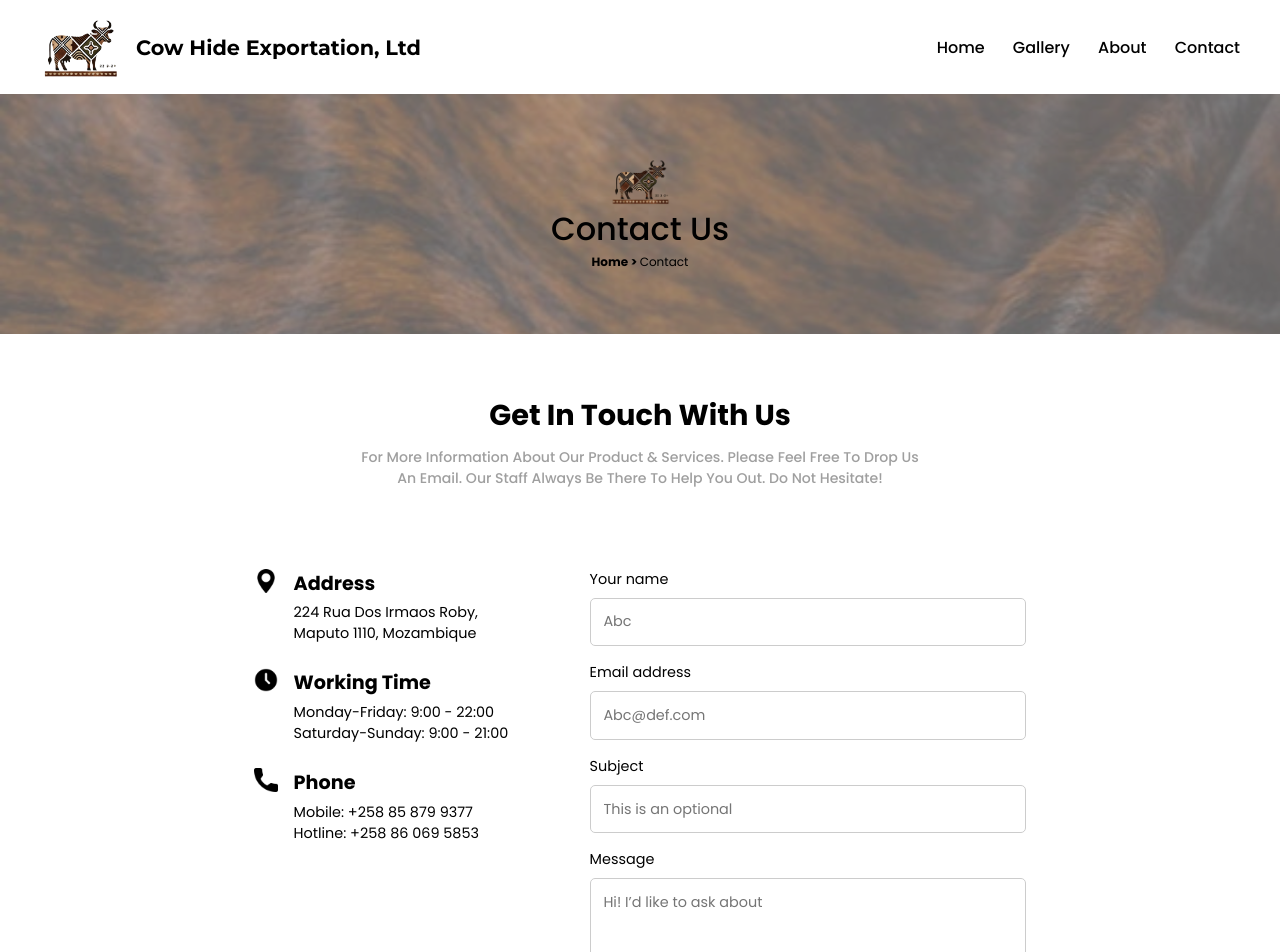
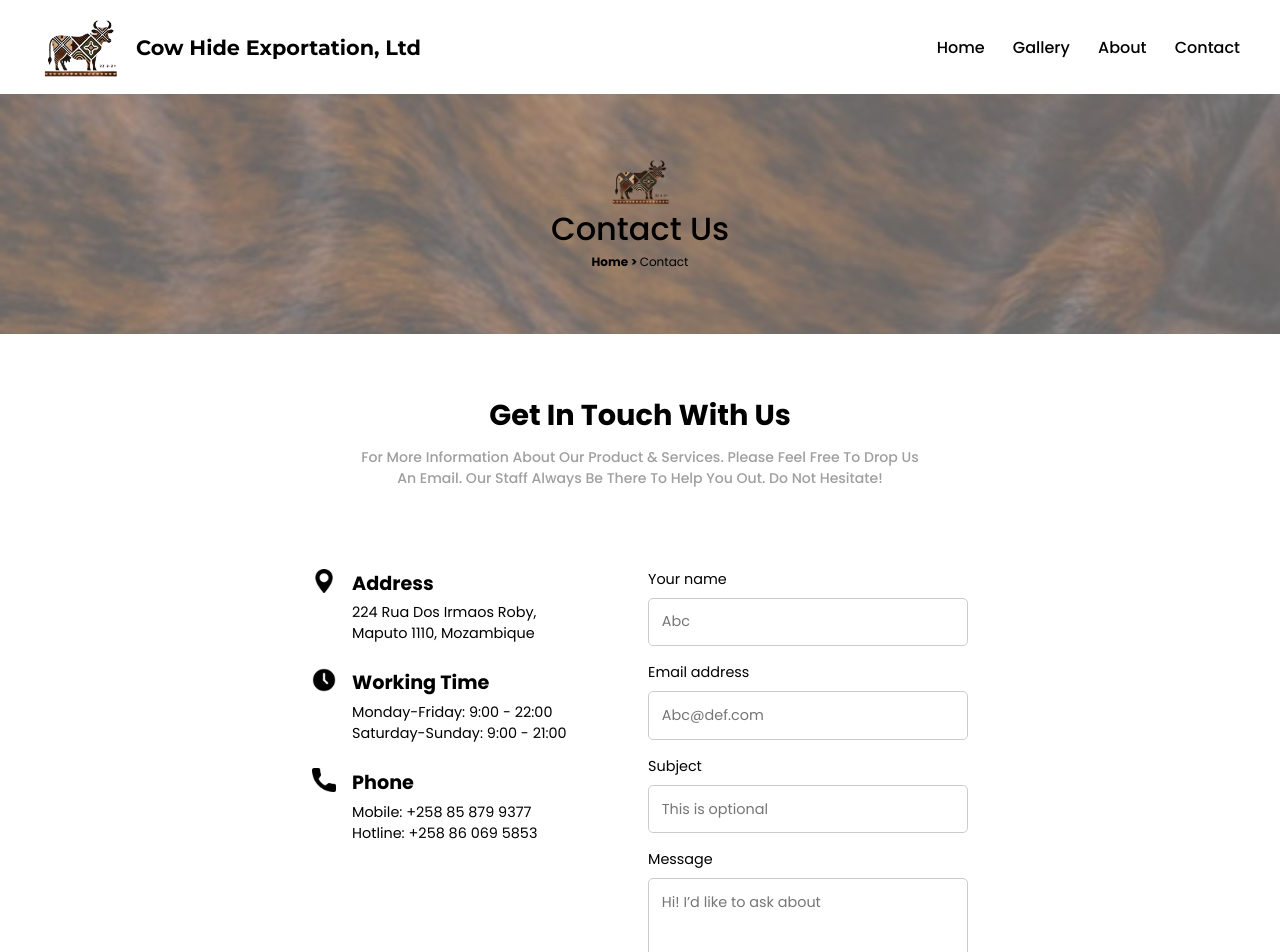
Before and after one commit to DEGEN101/cow-hide-exportation-website, a React (Create React App) app: page /#/contact in a window 1280 px wide. Shown: the top 952 px of the page. Built offline with nearby package versions, Linux system fonts and the light colour scheme.

Commit message:
Fixed Email Sender

```diff
--- a/src/Components/ContactForm/ContactForm.jsx
+++ b/src/Components/ContactForm/ContactForm.jsx
@@ -3,6 +3,7 @@ import './ContactForm.css';
 import clockIcon from "../../Assets/Images/UI/Icons/clock_icon.png";
 import locationIcon from "../../Assets/Images/UI/Icons/location_icon.png";
 import phoneIcon from "../../Assets/Images/UI/Icons/phone_icon.png";
+import EmailSender from './EmailSender';
 
 const ContactForm = () => {
   return (
@@ -30,25 +31,7 @@ const ContactForm = () => {
           </div>
         </div>
       </div>
-      <form className="contact-form">
-        <div className="form-group">
-          <label htmlFor="name">Your name</label>
-          <input type="text" id="name" placeholder="Abc" />
-        </div>
-        <div className="form-group">
-          <label htmlFor="email">Email address</label>
-          <input type="email" id="email" placeholder="Abc@def.com" />
-        </div>
-        <div className="form-group">
-          <label htmlFor="subject">Subject</label>
-          <input type="text" id="subject" placeholder="This is an optional" />
-        </div>
-        <div className="form-group">
-          <label htmlFor="message">Message</label>
-          <textarea id="message" rows="4" placeholder="Hi! I’d like to ask about"></textarea>
-        </div>
-        <button type="submit" className="submit-button">Submit</button>
-      </form>
+      <EmailSender/>
     </div>
   );
 };
```
